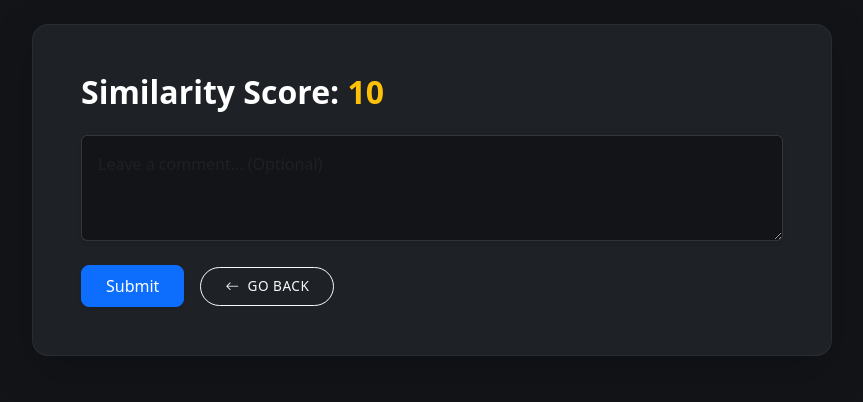
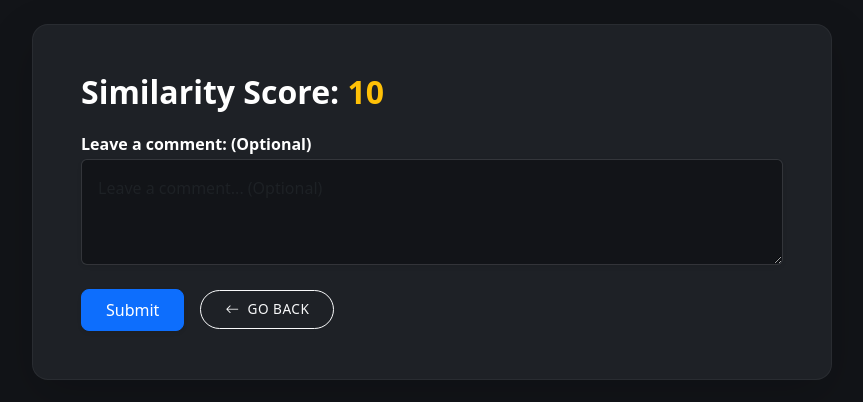
Before and after one commit to SyedAlkama/AnimeTakes, a Flask app: template templates/results.html in a window 1280 px wide. Shown: the part 57-459 px from the top of the page, without its empty margins (208-1071 px from the left). Run offline with Flask 3, Linux system fonts and the light colour scheme; the template is opened without the code that fills it: most values are stand-ins (such as "Sample title", 1, 10 or a date in 2020); grey boxes marked "Sample" are stand-in pictures.

Commit message:
Update results.html
Added a text for the comment

```diff
--- a/templates/results.html
+++ b/templates/results.html
@@ -14,7 +14,9 @@
             <!-- Form is active -->
             <form action="/viewresult" method="POST" class="mb-0">
                 <input type="hidden" name="sub_id" value="{{sub_id}}">
-
+                <h6 class="fw-bold mb-1 text-white">
+                    Leave a comment: (Optional)
+                </h6>
                 <div class="mb-4">
                     <textarea class="form-control custom-textarea shadow-sm p-3" rows="3" placeholder="Leave a comment... (Optional)" maxlength="650" name="commentbox"></textarea>
                 </div>
```
